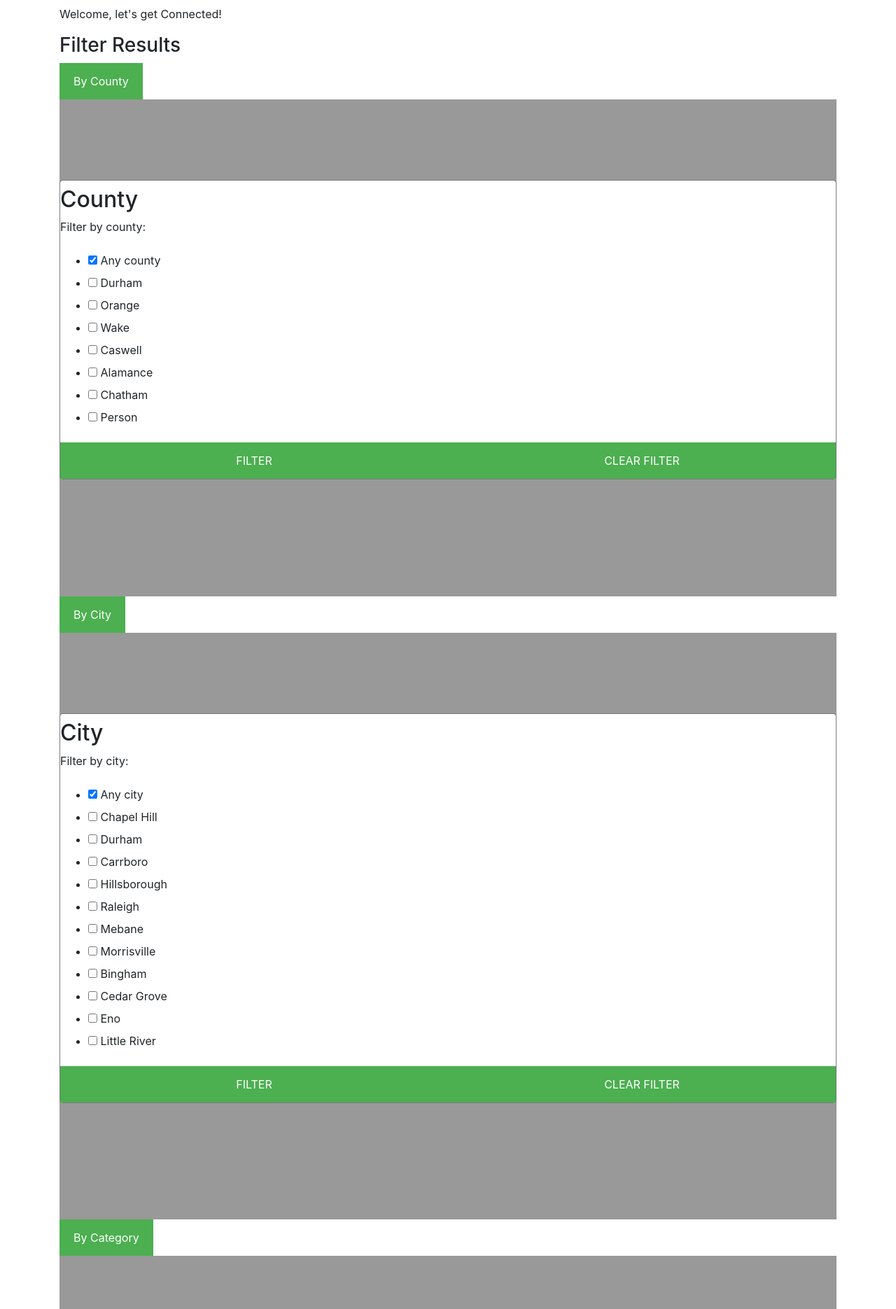
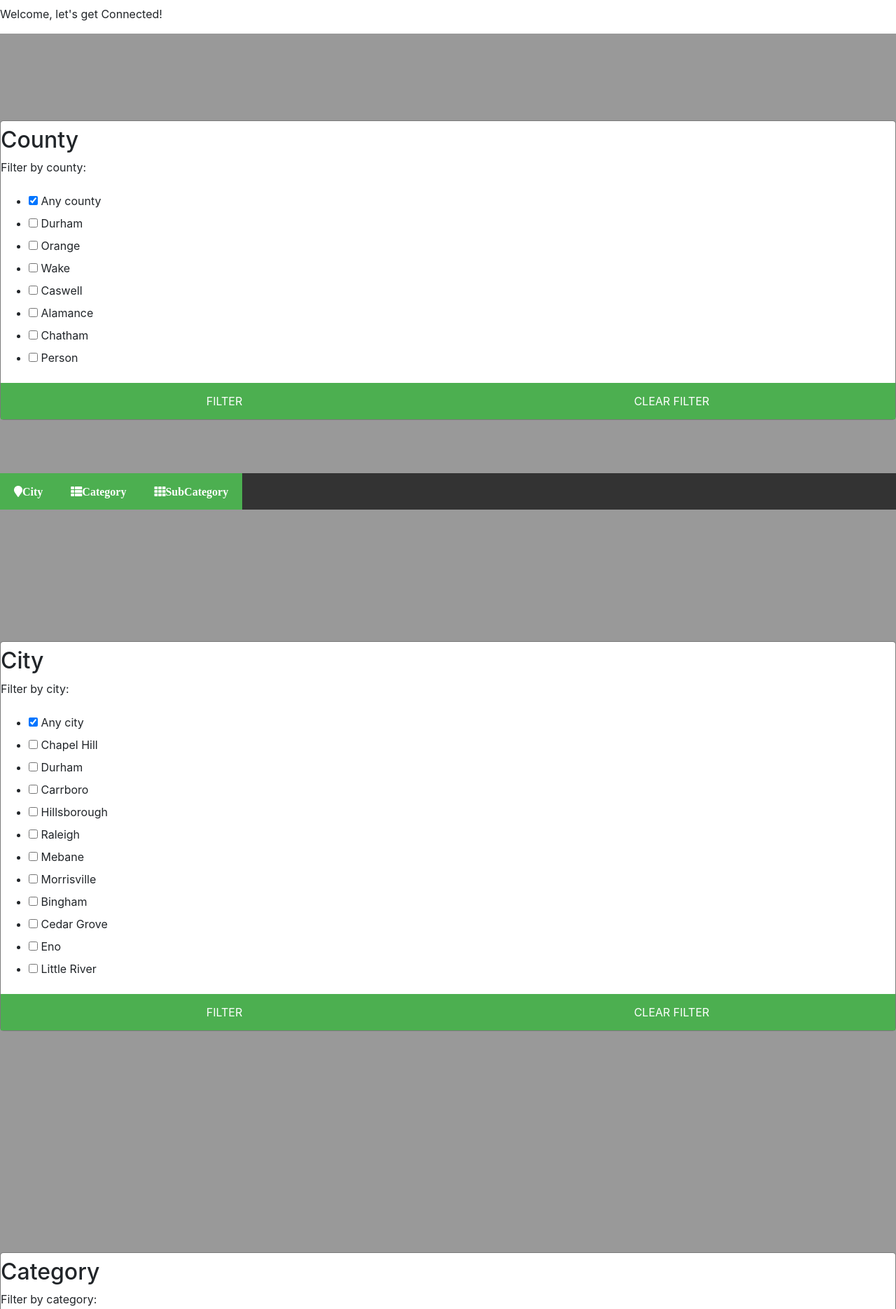
Before and after one commit to oc-connect-mobile/respond-dynamically, a Django app: template core/templates/index.html in a window 1280 px wide. Shown: the part 72-1942 px from the top of the page at 70% size. Run offline with Django 3.2, Linux system fonts and the light colour scheme; the template is opened without the code that fills it: values that come from a table or form of the project are taken from there, others are empty; some libraries are stand-ins or nearby versions.

Commit message:
Bottom filter bar on index.html

```diff
--- a/core/static/css/main.css
+++ b/core/static/css/main.css
@@ -30,6 +30,14 @@ nav {
     background-color:#00adef;
     margin-bottom: 80px;
 }
+.bottom-filter {
+    background-color: #333;
+    overflow: hidden;
+    position: fixed;
+    bottom: 0;
+    width: 100%;
+    display: flex;
+  }
 
 /* Removes formatting from inputs */
 /* input[type=checkbox],
@@ -51,7 +59,7 @@ body {
     background-color: #eae7e7;
 }
 
-.container {
+.content-container {
     padding-top: 80px;
 }
 .detail-container{
--- a/core/templates/index.html
+++ b/core/templates/index.html
@@ -3,18 +3,13 @@
 {% block title %} {% endblock %}
 
 {% block content %}
-<div class="container">
+<div class="content-container">
     <p>Welcome, let's get Connected!</p>
 
     <!-- Modal -->
 
-    <h3>Filter Results
-    </h3>
-
     <!-- County Filter Modal -->
     <div class="mb block">
-        <button class="mdc-button mdc-button--raised showDialogBtn" onclick="document.getElementById('filter01').style.display='block'" style="width:auto;">By County
-        </button>
         <div id="filter01" class="mdc-dialog">
             <div class="mdc-dialog__surface">
 
@@ -24,7 +19,7 @@
                             County
                         </h2>
                     </h3>
-                    <section class="mdc-dialog__body">
+                <section class="mdc-dialog__body">
                 {% csrf_token %}
                 {{ county_form.as_p }}
                 </section>
@@ -35,14 +30,13 @@
                         CLEAR FILTER</button>
                 </footer>
             </form>
+            </div>
         </div>
 
     </div>
 
     <!-- City Filter Modal -->
-    <div class="mb block">
-        <button class="mdc-button mdc-button--raised showDialogBtn" onclick="document.getElementById('filter02').style.display='block'" style="width:auto;">By City
-        </button>
+    <div class="mb">
         <div id="filter02" class="mdc-dialog">
             <form method="GET" class="modal-content" action="">
 
@@ -65,8 +59,6 @@
 
     <!-- Category Filter Modal -->
     <div class="mb block">
-        <button class="mdc-button mdc-button--raised showDialogBtn" onclick="document.getElementById('filter03').style.display='block'" style="width:auto;">By Category
-        </button>
         <div id="filter03" class="mdc-dialog" action="">
             <form method="GET" class="modal-content">
             <h3 class="mdc-dialog__header">
@@ -89,8 +81,6 @@
 
     <!-- SubCategory Filter Modal -->
     <div class="mb block">
-        <button class="mdc-button mdc-button--raised showDialogBtn" onclick="document.getElementById('filter04').style.display='block'" style="width:auto;">By City
-        </button>
             <div id="filter04" class="mdc-dialog" action="">
                 <form method="GET" class="modal-content">
                 <h3 class="mdc-dialog__header">
@@ -100,7 +90,9 @@
                 </h3>
                 <section class="mdc-dialog__body">
                 {% csrf_token %}
+                <checkbox class="mdc-form-field mdc-checkbox">
                     {{ secondary_form.as_p }}
+                </checkbox>
                 </section>
                 <footer class="mdc-dialog__footer">
                     <button type="submit" class="mdc-button mdc-dialog__footer__button mdc-dialog__footer__button--accept" name="filter">FILTER</button>
@@ -114,7 +106,7 @@
     </h3>
 
     <!-- List of Filtered Resources -->
-    <div class="container">
+    <!-- <div class="container">
     <div class="list-of-resources">
     {% for index in records %}
         <div class="listed-resource">
@@ -149,10 +141,20 @@
     {% endfor %}
     </div>
 
-</div>
+</div> -->
 
 </div>
 
 
+<div class="bottom-filter">
+    <!-- <button class="mdc-button mdc-button--raised showDialogBtn" onclick="document.getElementById('filter01').style.display='block'" style="width:auto;">By County
+    </button> -->
+    <button class="mdc-button mdc-button--raised showDialogBtn" onclick="document.getElementById('filter02').style.display='block'" style="width:auto;"><i class="fa fa-map-marker">City</i>
+    </button>
+    <button class="mdc-button mdc-button--raised showDialogBtn" onclick="document.getElementById('filter03').style.display='block'" style="width:auto;"><i class="fa fa-th-list">Category</i>
+    </button>
+    <button class="mdc-button mdc-button--raised showDialogBtn" onclick="document.getElementById('filter04').style.display='block'" style="width:auto;"><i class="fa fa-th">SubCategory</i>
+    </button>
+</div>
 
 {% endblock %}
```
